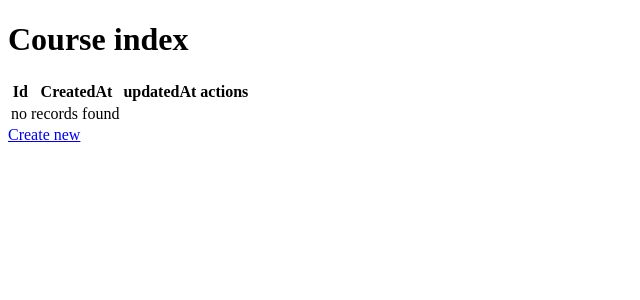
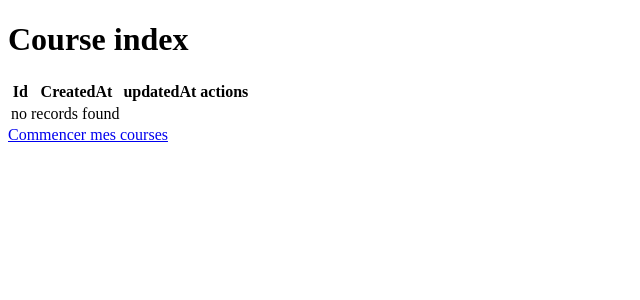
Before and after one commit to raidguedoudj/courses_project, a Symfony app: template templates/course/index.html.twig in a window 1280 px wide. Shown: the top 300 px of the page, without its empty margins (0-640 px from the left). Run offline with Twig, Linux system fonts and the light colour scheme; the template is opened without the code that fills it, so the values that code supplies are empty; some libraries are stand-ins or nearby versions.

Commit message:
refactoring

```diff
--- a/src/Controller/CourseController.php
+++ b/src/Controller/CourseController.php
@@ -17,7 +17,7 @@ class CourseController extends AbstractController
     public function index(CourseRepository $courseRepository): Response
     {
         return $this->render('course/index.html.twig', [
-            'courses' => $courseRepository->findAll(),
+            'courses' => $courseRepository->findBy([], ['createdAt' => 'DESC']),
         ]);
     }
 
--- a/src/Controller/CourseProductController.php
+++ b/src/Controller/CourseProductController.php
@@ -96,6 +96,7 @@ class CourseProductController extends AbstractController
             $courseProduct->setProduct($panier->getProduct());
             $courseProduct->setQuantity($panier->getQuantity());
             $em->persist($courseProduct);
+            $em->remove($panier);
             $em->flush();
         }
 
--- a/templates/course/index.html.twig
+++ b/templates/course/index.html.twig
@@ -33,5 +33,6 @@
         </tbody>
     </table>
 
-    <a href="{{ path('app_course_new') }}">Create new</a>
+    <a class="btn btn-info" href="{{ path('app_panier_new') }}">Commencer mes courses</a>
+    {# <a href="{{ path('app_course_new') }}">Create new</a> #}
 {% endblock %}
```
